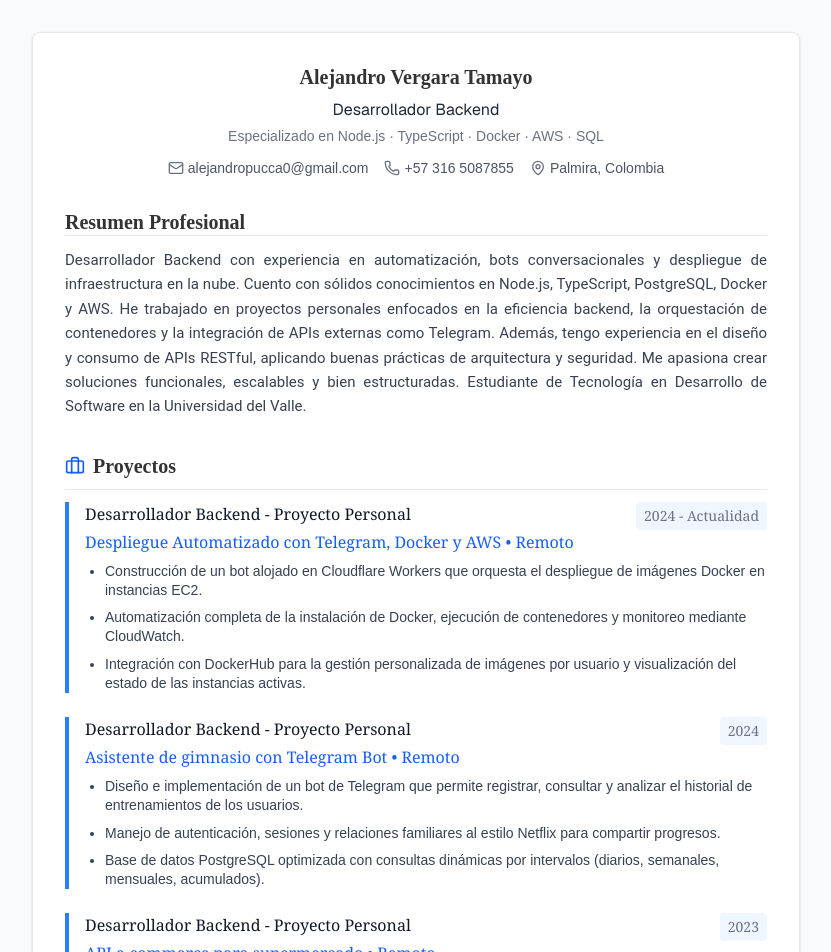
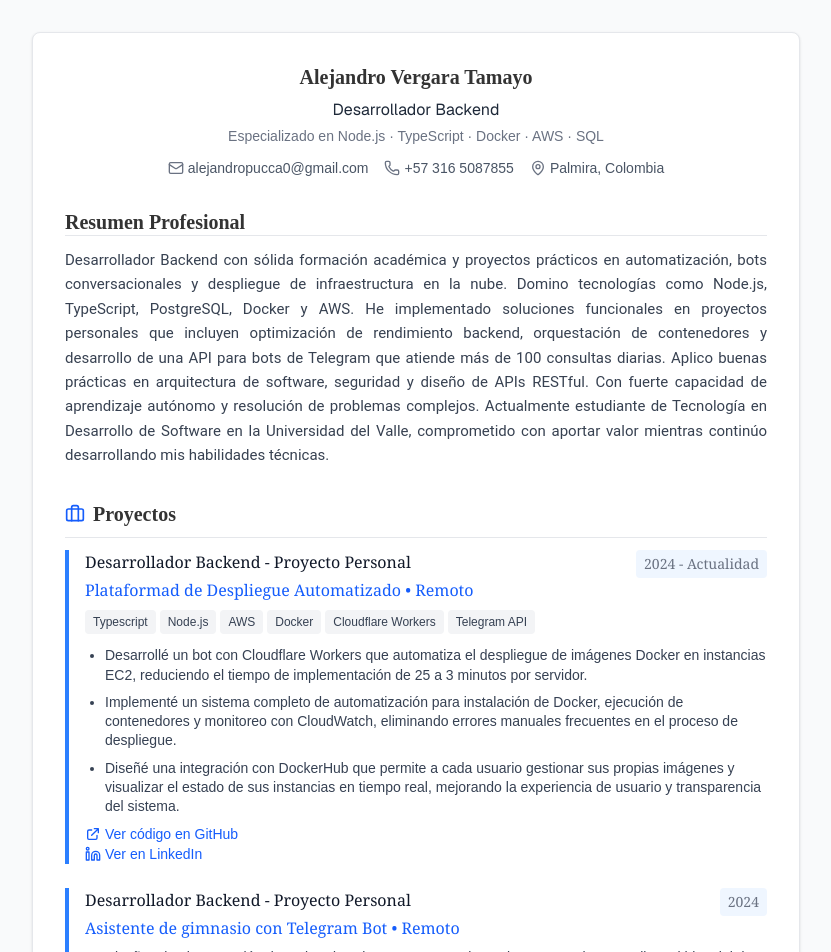
Before and after one commit to Alejotamayo28/my-cv, a Next.js app: page / in a window 1280 px wide. Shown: the top 952 px of the page, without its empty margins (224-1055 px from the left). Built offline with nearby package versions, Linux system fonts and the light colour scheme.

Commit message:
links added, tags, changed proyecto achievements

```diff
--- a/src/components/resume/Resume.tsx
+++ b/src/components/resume/Resume.tsx
@@ -69,14 +69,61 @@ export function Resume() {
                 <div className="font-serif font-medium text-blue-600 mb-2">
                   {exp.company} • {exp.location}
                 </div>
-                <ul className="fons-sans-serif list-disc pl-5 space-y-2 text-sm text-gray-700">
+                {exp.tags && exp.tags.length > 0 && (
+                  <div className="flex flex-wrap gap-1 mb-3">
+                    {exp.tags.map((tag, tagIndex) => (
+                      <span key={tagIndex} className="bg-gray-100 text-gray-700 text-xs px-2 py-1 rounded">
+                        {tag}
+                      </span>
+                    ))}
+                  </div>
+                )}
+                <ul className="font-sans-serif list-disc pl-5 space-y-2 text-sm text-gray-700">
                   {exp.achievements.map((achievement, i) => (
                     <li key={i} className="leading-snug">{achievement}</li>
                   ))}
                 </ul>
+                {exp.repoLink && (
+                  <div className="mt-2">
+                    <a
+                      href={exp.repoLink}
+                      target="_blank"
+                      rel="noopener noreferrer"
+                      className="text-sm text-blue-600 hover:text-blue-800 flex items-center gap-1"
+                    >
+                      <svg xmlns="http://www.w3.org/2000/svg" className="h-4 w-4" fill="none" viewBox="0 0 24 24" stroke="currentColor">
+                        <path strokeLinecap="round" strokeLinejoin="round" strokeWidth={2} d="M10 6H6a2 2 0 00-2 2v10a2 2 0 002 2h10a2 2 0 002-2v-4M14 4h6m0 0v6m0-6L10 14" />
+                      </svg>
+                      Ver código en GitHub
+                    </a>
+                  </div>
+                )}
+                {exp.linkedinLink && (
+                  <a
+                    href={exp.linkedinLink}
+                    target="_blank"
+                    rel="noopener noreferrer"
+                    className="text-sm text-blue-600 hover:text-blue-800 flex items-center gap-1"
+                  >
+                    <svg xmlns="http://www.w3.org/2000/svg" className="h-4 w-4" fill="none" viewBox="0 0 24 24" stroke="currentColor">
+                      <path strokeLinecap="round" strokeLinejoin="round" strokeWidth={2} d="M16 8a6 6 0 016 6v7h-4v-7a2 2 0 00-2-2 2 2 0 00-2 2v7h-4v-7a6 6 0 016-6z" />
+                      <path strokeLinecap="round" strokeLinejoin="round" strokeWidth={2} d="M2 9h4v12H2z" />
+                      <circle cx="4" cy="4" r="2" strokeWidth={2} />
+                    </svg>
+                    Ver en LinkedIn
+                  </a>
+                )}
               </div>
             ))}
           </div>
+
+
+
+
+
+
+
+
         </section>
 
         {/* Sección de Educación */}
--- a/src/data/cv.data.ts
+++ b/src/data/cv.data.ts
@@ -9,19 +9,22 @@ export const cvData: CvData = {
     location: "Palmira, Colombia",
   },
   summary:
-    "Desarrollador Backend con experiencia en automatización, bots conversacionales y despliegue de infraestructura en la nube. Cuento con sólidos conocimientos en Node.js, TypeScript, PostgreSQL, Docker y AWS. He trabajado en proyectos personales enfocados en la eficiencia backend, la orquestación de contenedores y la integración de APIs externas como Telegram. Además, tengo experiencia en el diseño y consumo de APIs RESTful, aplicando buenas prácticas de arquitectura y seguridad. Me apasiona crear soluciones funcionales, escalables y bien estructuradas. Estudiante de Tecnología en Desarrollo de Software en la Universidad del Valle.",
+    "Desarrollador Backend con sólida formación académica y proyectos prácticos en automatización, bots conversacionales y despliegue de infraestructura en la nube. Domino tecnologías como Node.js, TypeScript, PostgreSQL, Docker y AWS. He implementado soluciones funcionales en proyectos personales que incluyen optimización de rendimiento backend, orquestación de contenedores y desarrollo de una API para bots de Telegram que atiende más de 100 consultas diarias. Aplico buenas prácticas en arquitectura de software, seguridad y diseño de APIs RESTful. Con fuerte capacidad de aprendizaje autónomo y resolución de problemas complejos. Actualmente estudiante de Tecnología en Desarrollo de Software en la Universidad del Valle, comprometido con aportar valor mientras continúo desarrollando mis habilidades técnicas.",
 
   experience: [
     {
       role: "Desarrollador Backend - Proyecto Personal",
       period: "2024 - Actualidad",
-      company: "Despliegue Automatizado con Telegram, Docker y AWS",
+      company: "Plataformad de Despliegue Automatizado",
       location: "Remoto",
+      tags: ["Typescript", "Node.js", "AWS", "Docker", "Cloudflare Workers", "Telegram API"],
       achievements: [
-        "Construcción de un bot alojado en Cloudflare Workers que orquesta el despliegue de imágenes Docker en instancias EC2.",
-        "Automatización completa de la instalación de Docker, ejecución de contenedores y monitoreo mediante CloudWatch.",
-        "Integración con DockerHub para la gestión personalizada de imágenes por usuario y visualización del estado de las instancias activas.",
+        "Desarrollé un bot con Cloudflare Workers que automatiza el despliegue de imágenes Docker en instancias EC2, reduciendo el tiempo de implementación de 25 a 3 minutos por servidor.",
+        "Implementé un sistema completo de automatización para instalación de Docker, ejecución de contenedores y monitoreo con CloudWatch, eliminando errores manuales frecuentes en el proceso de despliegue.",
+        "Diseñé una integración con DockerHub que permite a cada usuario gestionar sus propias imágenes y visualizar el estado de sus instancias en tiempo real, mejorando la experiencia de usuario y transparencia del sistema.",
       ],
+      repoLink: "https://github.com/Alejotamayo28?tab=repositories",
+      linkedinLink: "https://www.linkedin.com/in/alejandro-vergara-tamayo-1b3aa1263/"
     },
     {
       role: "Desarrollador Backend - Proyecto Personal",
--- a/src/types/cv.ts
+++ b/src/types/cv.ts
@@ -12,7 +12,10 @@ export interface CvData {
     period: string;
     company: string;
     location: string;
+    tags?: string[],
     achievements: string[];
+    repoLink?: string,
+    linkedinLink?:string
   }>;
   education: Array<{
     degree: string;
```
